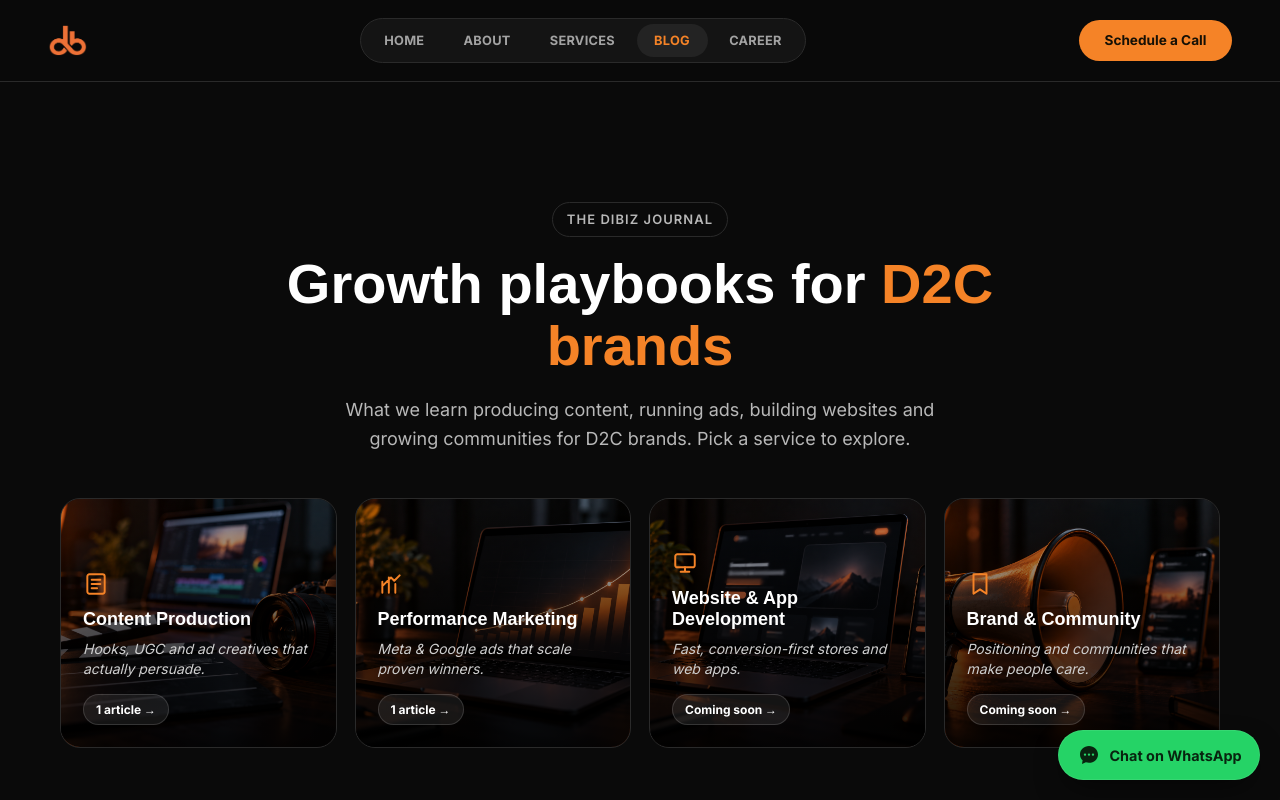
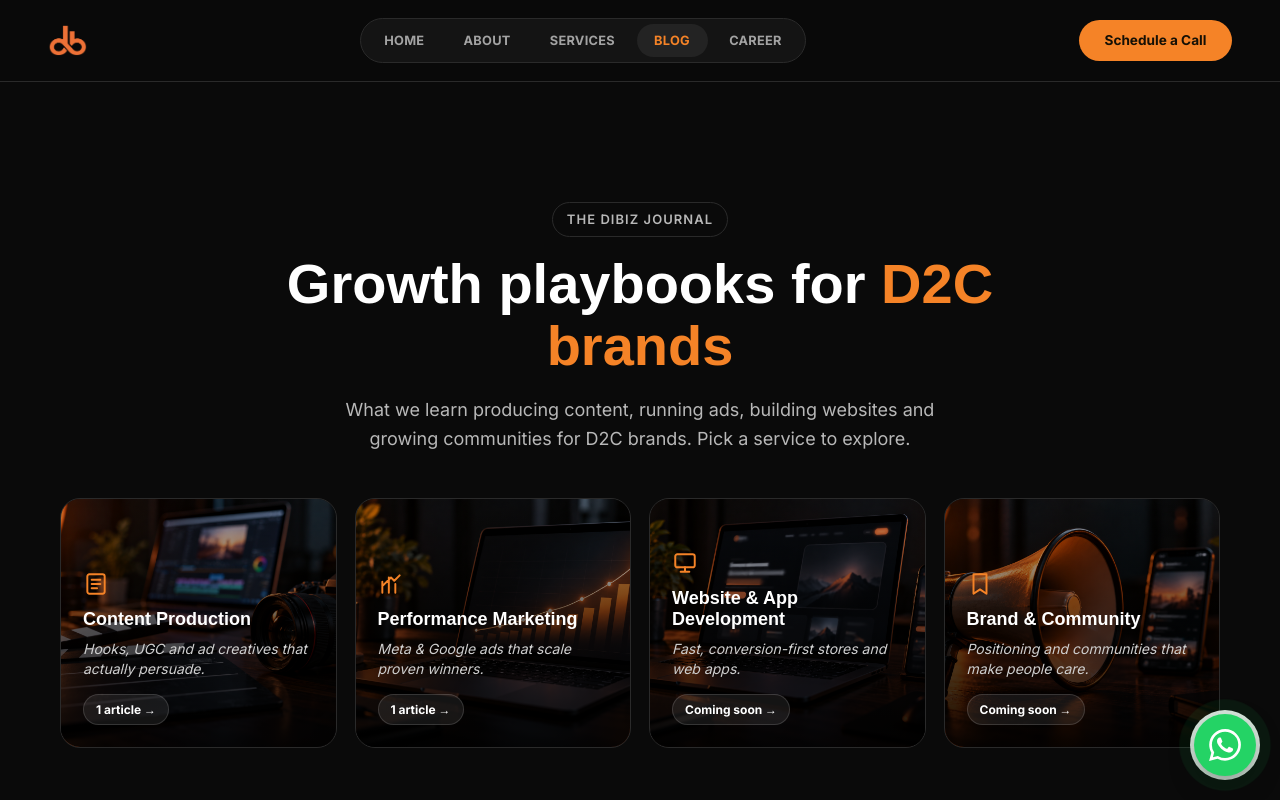
Before and after one commit to dibiz-studio/dibiz-studio, a Next.js app: page /blog in a window 1280 px wide. Shown: the top 800 px of the page. Built offline with nearby package versions, Linux system fonts and the light colour scheme; a web font is replaced by a local one.

Commit message:
Floating WhatsApp round icon

```diff
--- a/app/globals.css
+++ b/app/globals.css
@@ -182,16 +182,15 @@
 .service-more:hover{text-decoration:underline;text-underline-offset:3px;}
 
 /* Floating WhatsApp button (components/FloatingWhatsApp.tsx) */
-.wa-float{position:fixed;right:20px;bottom:20px;z-index:60;display:inline-flex;align-items:center;gap:.55rem;
-  padding:.8rem 1.15rem;border-radius:999px;background:#25d366;color:#08240f;font-weight:800;font-size:.9rem;
-  box-shadow:0 12px 30px -8px rgba(0,0,0,.6),0 0 0 1px rgba(255,255,255,.08) inset;transition:transform .2s, box-shadow .2s;}
-.wa-float:hover{transform:translateY(-3px);box-shadow:0 18px 36px -10px rgba(37,211,102,.55);}
-.wa-float:focus-visible{outline:3px solid #fff;outline-offset:3px;}
-@media (max-width:640px){
-  .wa-float{right:14px;bottom:14px;padding:.85rem;}
-  .wa-float-label{display:none;}
-}
-@media (prefers-reduced-motion:reduce){.wa-float{transition:none;}}
+.wa-float{position:fixed;right:24px;bottom:24px;z-index:60;width:62px;height:62px;border-radius:50%;
+  display:inline-flex;align-items:center;justify-content:center;background:#25d366;color:#fff;
+  box-shadow:0 10px 28px -6px rgba(0,0,0,.55),0 0 0 4px rgba(255,255,255,.9);transition:transform .2s, box-shadow .2s;}
+.wa-float::before{content:"";position:absolute;inset:0;border-radius:50%;background:#25d366;z-index:-1;animation:waPulse 2.4s ease-out infinite;}
+.wa-float:hover{transform:scale(1.08);box-shadow:0 14px 34px -8px rgba(37,211,102,.7),0 0 0 4px #fff;}
+.wa-float:focus-visible{outline:3px solid var(--accent);outline-offset:4px;}
+@keyframes waPulse{0%{transform:scale(1);opacity:.55}70%{transform:scale(1.55);opacity:0}100%{transform:scale(1.55);opacity:0}}
+@media (max-width:640px){.wa-float{right:16px;bottom:16px;width:56px;height:56px;}.wa-float svg{width:29px;height:29px;}}
+@media (prefers-reduced-motion:reduce){.wa-float{transition:none;}.wa-float::before{animation:none;display:none;}}
 
 /* video showcase */
 .showcase{padding-block:6rem;border-bottom:1px solid var(--border);}
--- a/components/FloatingWhatsApp.tsx
+++ b/components/FloatingWhatsApp.tsx
@@ -27,13 +27,10 @@
       data-cta="floating-whatsapp"
       aria-label="Chat with Dibiz Studio on WhatsApp"
     >
-      <svg viewBox="0 0 24 24" width="24" height="24" aria-hidden="true">
-        <path
-          fill="currentColor"
-          d="M12 3C6.98 3 3 6.73 3 11.4c0 2.33 1 4.43 2.62 5.94L5 21l3.86-1.73c.99.3 2.04.46 3.14.46 5.02 0 9-3.73 9-8.33S17.02 3 12 3zm-4 7.4a1.2 1.2 0 110 2.4 1.2 1.2 0 010-2.4zm4 0a1.2 1.2 0 110 2.4 1.2 1.2 0 010-2.4zm4 0a1.2 1.2 0 110 2.4 1.2 1.2 0 010-2.4z"
-        />
+      {/* WhatsApp logo (Simple Icons, CC0) */}
+      <svg viewBox="0 0 24 24" width="32" height="32" aria-hidden="true">
+        <path fill="currentColor" d="M17.472 14.382c-.297-.149-1.758-.867-2.03-.967-.273-.099-.471-.148-.67.15-.197.297-.767.966-.94 1.164-.173.199-.347.223-.644.075-.297-.15-1.255-.463-2.39-1.475-.883-.788-1.48-1.761-1.653-2.059-.173-.297-.018-.458.13-.606.134-.133.298-.347.446-.52.149-.174.198-.298.298-.497.099-.198.05-.371-.025-.52-.075-.149-.669-1.612-.916-2.207-.242-.579-.487-.5-.669-.51-.173-.008-.371-.01-.57-.01-.198 0-.52.074-.792.372-.272.297-1.04 1.016-1.04 2.479 0 1.462 1.065 2.875 1.213 3.074.149.198 2.096 3.2 5.077 4.487.709.306 1.262.489 1.694.625.712.227 1.36.195 1.871.118.571-.085 1.758-.719 2.006-1.413.248-.694.248-1.289.173-1.413-.074-.124-.272-.198-.57-.347m-5.421 7.403h-.004a9.87 9.87 0 01-5.031-1.378l-.361-.214-3.741.982.998-3.648-.235-.374a9.86 9.86 0 01-1.51-5.26c.001-5.45 4.436-9.884 9.888-9.884 2.64 0 5.122 1.03 6.988 2.898a9.825 9.825 0 012.893 6.994c-.003 5.45-4.437 9.884-9.885 9.884m8.413-18.297A11.815 11.815 0 0012.05 0C5.495 0 .16 5.335.157 11.892c0 2.096.547 4.142 1.588 5.945L.057 24l6.305-1.654a11.882 11.882 0 005.683 1.448h.005c6.554 0 11.89-5.335 11.893-11.893a11.821 11.821 0 00-3.48-8.413Z" />
       </svg>
-      <span className="wa-float-label">Chat on WhatsApp</span>
     </a>
   );
 }
--- a/components/LeadTracking.tsx
+++ b/components/LeadTracking.tsx
@@ -42,7 +42,8 @@
 
       sendGAEvent("event", "generate_lead", {
         method,
-        cta_text: (link.textContent ?? "").replace(/\s+/g, " ").trim().slice(0, 80),
+        // Icon-only buttons (floating WhatsApp) have no text, so fall back to their aria-label.
+        cta_text: ((link.textContent ?? "").replace(/\s+/g, " ").trim() || link.getAttribute("aria-label") || "").slice(0, 80),
         cta_location: ctaLocation(link),
         page_path: window.location.pathname,
       });
```
